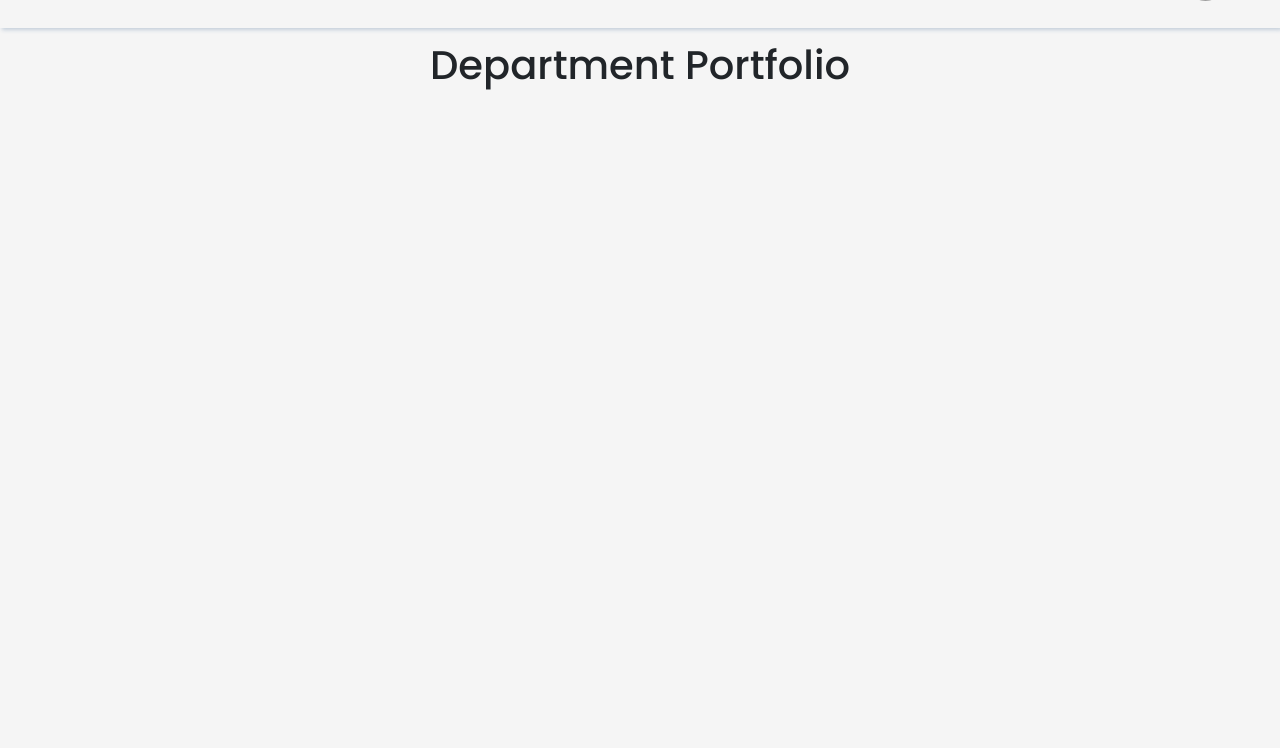
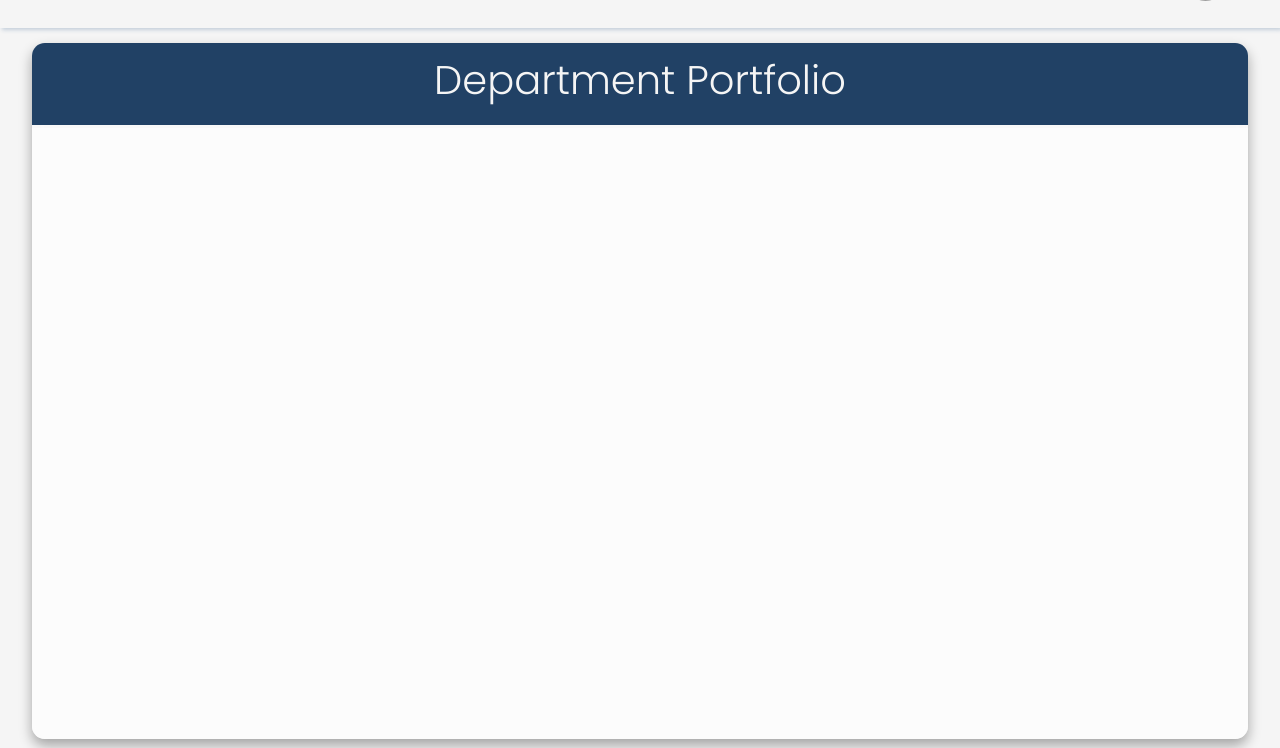
Before and after one commit to Hariharanv26/Faculty-Workload-Portfolio, a Django app: page /department in a window 1280 px wide. Shown: the part 64-812 px from the top of the page. Run offline with Django 5.2, Linux system fonts and the light colour scheme; grey boxes are pictures that could not be loaded.

Commit message:
department

```diff
--- /dev/null
+++ b/workload/static/workload/department.css
@@ -0,0 +1,18 @@
+.table_header-v-faculty{
+    padding: .8rem 1rem;
+    margin-bottom: .2rem;
+    text-align: center;
+    background-color: #214165;
+    color: whitesmoke;
+}
+
+.dbox{
+    height: 100%;
+    width: 100%;
+    background-color:  #fff8;
+    overflow: auto;
+}
+
+.dbox > h5{
+    font-weight: 500;
+}
--- a/workload/templates/workload/base.html
+++ b/workload/templates/workload/base.html
@@ -16,6 +16,7 @@
     <link rel="stylesheet" href="{% static 'workload/workload.css' %}">
     <link rel="stylesheet" href="{% static 'workload/view_faculty.css' %}">
     <link rel="stylesheet" href="{% static 'workload/update.css' %}">
+    <link rel="stylesheet" href="{% static 'workload/department.css' %}">
     <link rel="preconnect" href="https://fonts.googleapis.com">
   <link rel="preconnect" href="https://fonts.gstatic.com" crossorigin>
 <link href="https://fonts.googleapis.com/css2?family=Poppins:ital,wght@0,100;0,200;0,300;0,400;0,500;0,600;0,700;0,800;0,900;1,100;1,200;1,300;1,400;1,500;1,600;1,700;1,800;1,900&display=swap" rel="stylesheet">
--- a/workload/templates/workload/department.html
+++ b/workload/templates/workload/department.html
@@ -1,9 +1,12 @@
 {% extends 'workload/base.html' %}
 {% load static %}
 {% block content %}
-<main class="tabl">
-    <section class="table_header-time-table">
-        <h1>Department Portfolio</h1>
+<main class="tab6">
+    <section class="table_header-v-faculty"><h1>Department Portfolio</h1></section>
+    <section class="dbox">
+        {% for i in duties.0 %}
+        <h5 class='academic_details ad1'> {{i}} </h5>
+       {% endfor %}
     </section>
 </main>
 {% endblock %}
```
Also changed, not shown: workload/datas.py (line endings or trailing spaces).
